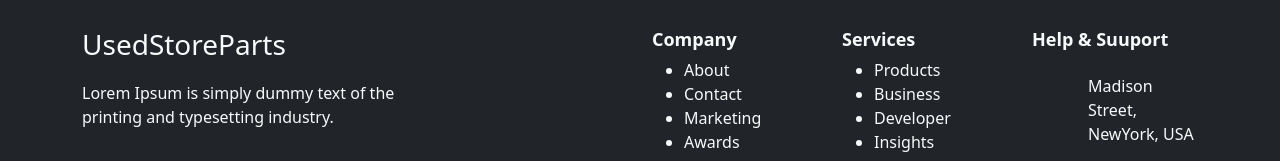
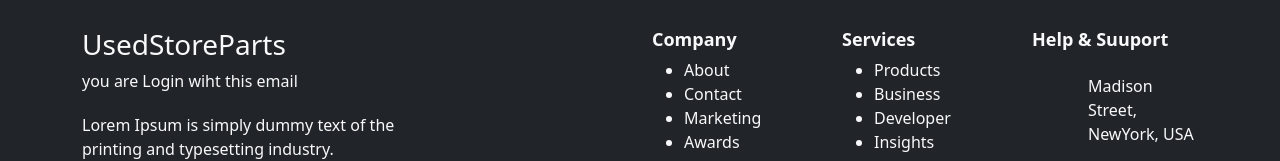
Before and after one commit to sharifulislm/inventory-management-website, a React (Create React App) app: page / in a window 1280 px wide. Shown: the part 2136-2297 px from the top of the page. Built offline with nearby package versions, Linux system fonts and the light colour scheme; no server answers.

Commit message:
updated footer

```diff
--- a/src/components/Inventory/Inventory.js
+++ b/src/components/Inventory/Inventory.js
@@ -1,12 +1,15 @@
 
 import React, { useState } from 'react';
+import { useAuthState } from 'react-firebase-hooks/auth';
 
 import { Link,useParams } from 'react-router-dom';
 import useInventory from '../../Hooks/useInventory';
+import auth from '../firebase.init';
 import './Inventory.css';
 
 const Inventory = () => {
     const {inventoryId} = useParams();
+    const[user]= useAuthState(auth);
 
     const [service] = useInventory(inventoryId);
    const [Deliverd ,setDeliverd]=useState(0);
@@ -21,7 +24,7 @@ const Inventory = () => {
 
 
     const { _id,email,description,name,images,price,supplierName,quantity} =service;
-    const gmail =service.email;
+    const gmail =user?.email;
     console.log(email);
     console.log(_id);
     const HandaleDeliverd =() => {
--- a/src/components/Pages/Footers/Footers.js
+++ b/src/components/Pages/Footers/Footers.js
@@ -3,8 +3,11 @@ import './Footers.css';
 import { FaFacebook } from "react-icons/fa";
 import {AiFillGooglePlusCircle} from "react-icons/ai";
 import {AiFillTwitterCircle} from "react-icons/ai";
+import { useAuthState } from 'react-firebase-hooks/auth';
+import auth from '../../firebase.init';
 
 const Footers = () => {
+   const[user] =useAuthState(auth);
     return (
         // <!--====== FOOTER ONE PART START ======-->
         <footer className="footer-area footer-one text-light bg-dark">
@@ -16,6 +19,7 @@ const Footers = () => {
                           <div className="footer-logo">
                              <span href="javascript:void(0)">
                            <h3 className='text-light'>  UsedStoreParts</h3>
+                           <span> you are Login wiht this email {user?.email}</span>
 
                              </span>
                           </div>
```
